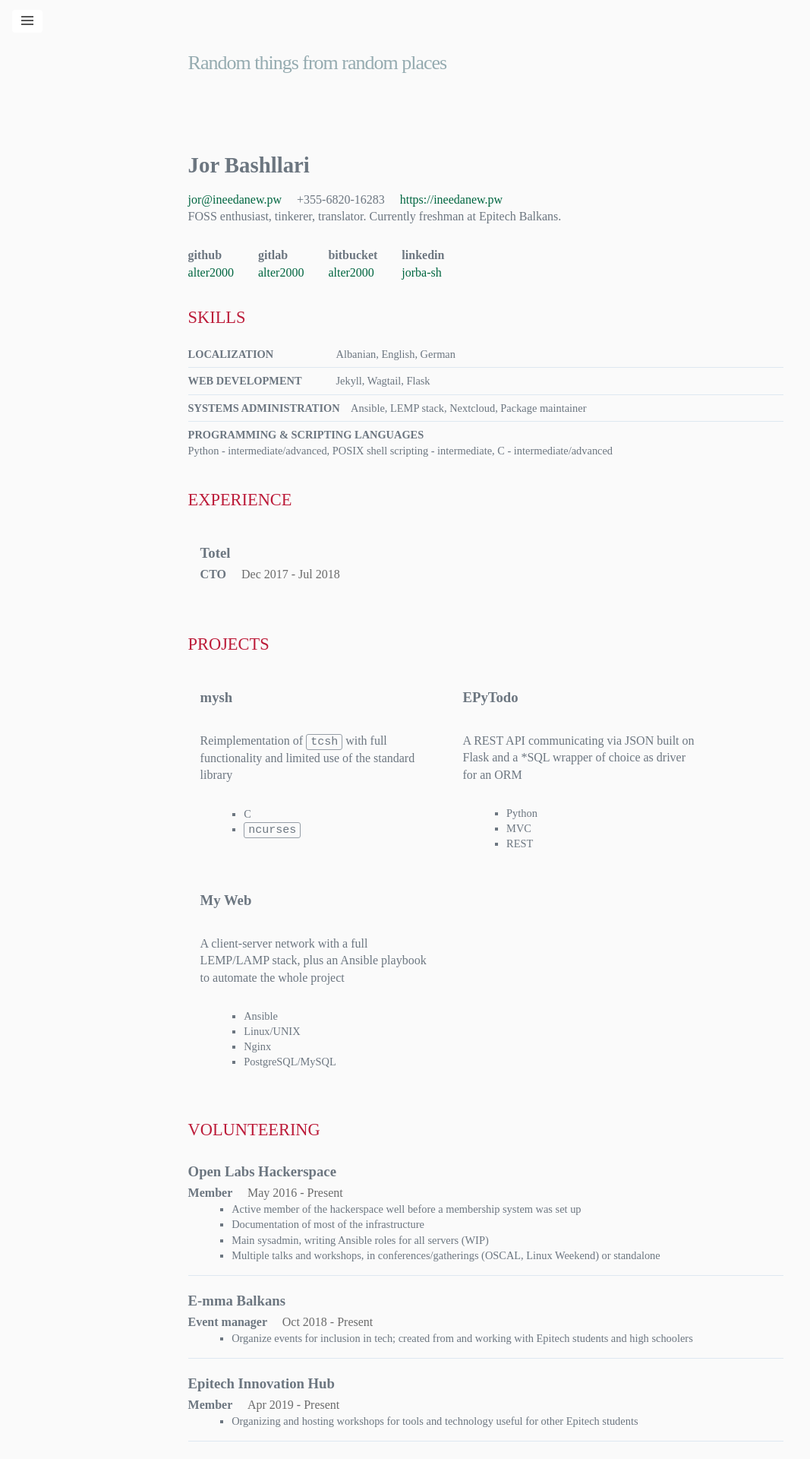
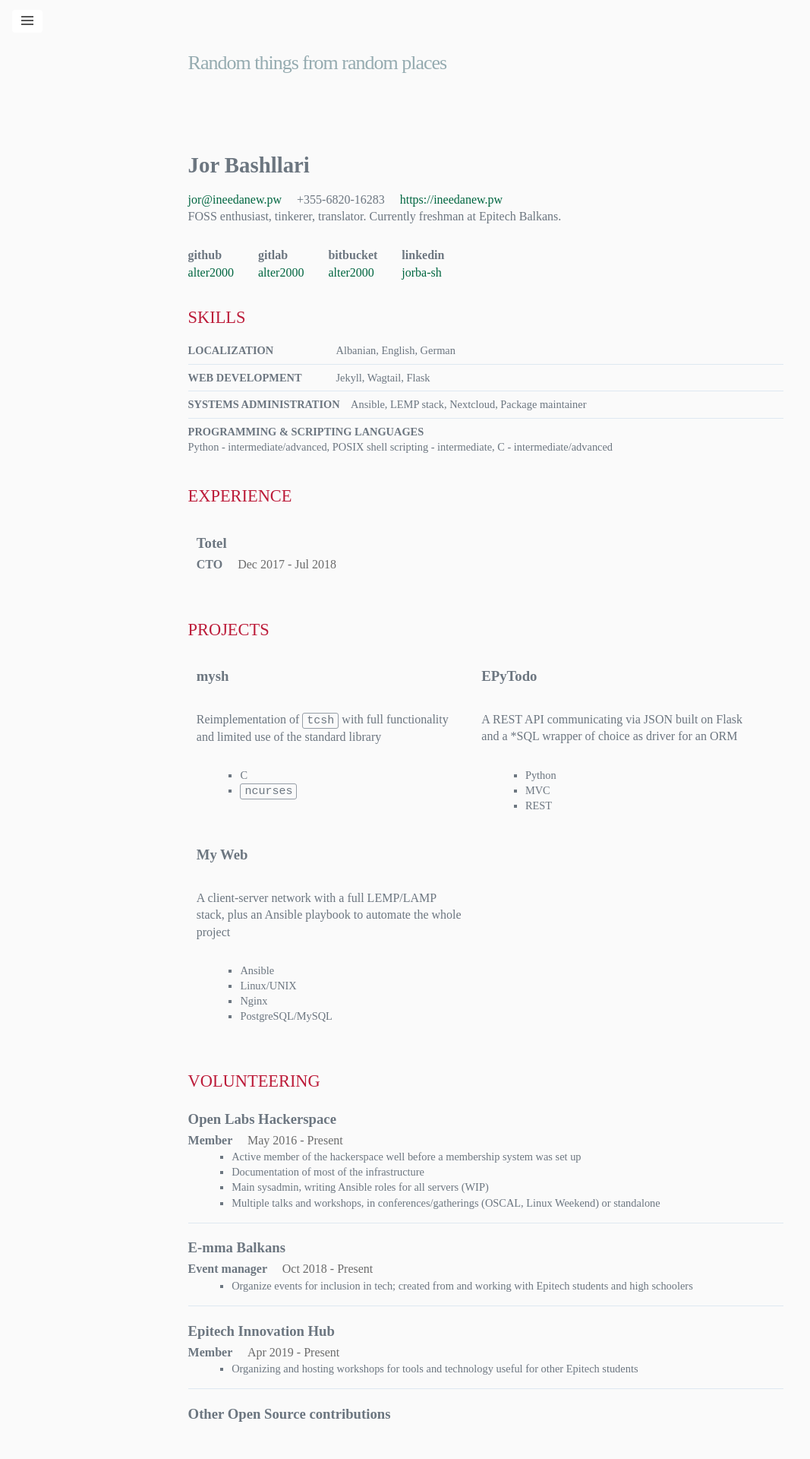
Before and after one commit to alter2000/alter2000.github.io, a Jekyll site: the page built from resume.html, in a window 1280 px wide. Shown: the top 1920 px of the page at 76% size, without its empty margins (0-1067 px from the left). Built offline with Jekyll 4.4.1, drawn with Linux system fonts in a browser that asks for light colours.

Commit message:
smaller space between elements

```diff
--- a/assets/css/resume.css
+++ b/assets/css/resume.css
@@ -1,10 +1,5 @@
 p { line-height: 1.4; }
 ul { margin-bottom: 0; }
-
-section {
-	margin: 2em 0;
-	break-inside: avoid;
-}
 
 blockquote {
 	margin: 0;
@@ -16,37 +11,48 @@ blockquote {
 	max-width: 760px;
 }
 
-.heading header h1 {
+.heading header {
+
+	h1 {
 		font-size: 180%;
 		margin: 0.5em 0;
 		font-weight: 600;
 	}
 
-.heading header h2 {
+	h2 {
 		font-size: 140%;
 		margin: 0;
 		font-weight: 400;
 	}
 
-.heading header .contact .detail {
+	.contact .detail {
 		margin: 0 1em 0 0;
+	}
+
 }
 
 .profile {
 	display: inline-block;
 	margin: 0 1em 0 0;
-}
 
-.profile strong,
-.profile span {
+	strong,
+	span {
 		display: block;
 		margin: 0 1em 0 0;
 	}
 
+}
+
 /* section / line breaks */
+section {
+	margin: 2em 0;
+	break-inside: avoid;
+	page-break-inside: avoid;
+}
+
 section h2 {
 	font-size: 140%;
-	margin: 0 0 1em;
+	margin: 0 0 0.8em;
 	text-transform: uppercase;
 	color: #BC1B39;
 	font-weight: 400;
@@ -57,37 +63,41 @@ section h2 {
 	margin: 0 0 1em;
 	padding: 0 0 1em;
 	border-bottom: 1px solid #DEE8F1;
+
+	header a { display: inline-block; }
+
+	header h3 {
+		margin: 0.2em 1em 0.2em 0;
+		display: inline-block;
+		font-weight: 600;
+	}
+
+	.position {
+		font-weight: 600;
+		font-size: 100%;
+		margin: 0.2em 1em 0.2em 0;
+	}
+
+	.startDate,
+	.endDate { color: #6B6B6B; }
+
+	.highlights {
+		list-style: square;
+		font-size: 90%;
+	}
+
 }
 
 .item:last-child {
 	border-bottom: none;
 }
 
-
-.item header h3 {
-	margin: 0.2em 1em 0.2em 0;
+.two-col .item {
 	display: inline-block;
-	font-weight: 600;
-}
-
-.item header a {
-	display: inline-block;
-}
-
-.item .position {
-	font-weight: 600;
-	font-size: 100%;
-	margin: 0.2em 1em 0.2em 0;
-}
-
-.item .startDate,
-.item .endDate {
-	color: #6B6B6B;
-}
-
-.item .highlights {
-	list-style: square;
-	font-size: 90%;
+	vertical-align: top;
+	margin: 0.7em;
+	width: 45%;
+	border-bottom: 0;
 }
 
 /* skills */
@@ -95,9 +105,8 @@ section h2 {
 	margin: 0.5em 0;
 	padding: 0 0 0.5em;
 	font-size: 90%;
-}
 
-#skills .item .name {
+	.name {
 		font-weight: 600;
 		display: inline-block;
 		text-transform: uppercase;
@@ -106,17 +115,11 @@ section h2 {
 		vertical-align: top;
 	}
 
-#skills .item .keywords {
+	.keywords {
 		display: inline-block;
 		vertical-align: top;
 	}
 
-.two-col .item {
-	display: inline-block;
-	vertical-align: top;
-	margin: 1em;
-	width: 40%;
-	border-bottom: 0;
 }
 
 #publications {
@@ -125,14 +128,17 @@ section h2 {
 }
 
 @media print {
-	@page { margin: 0.8in; }
-	#resume { margin: 0.8em; }
+
+	@page { margin: 0.5in; }
+	#resume { margin: 0.5em; }
 	body { font-size: 12px; }
 	.site-header { display: none; }
 	footer { display: none; }
+
 	.item {
 		break-inside: avoid;
 		page-break-inside: avoid;
-		margin: 0.7em;
+		margin: 0.5em;
 	}
+
 }
```
Lines whose indentation alone changed are shown as unchanged.
